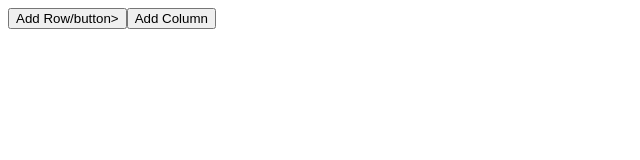
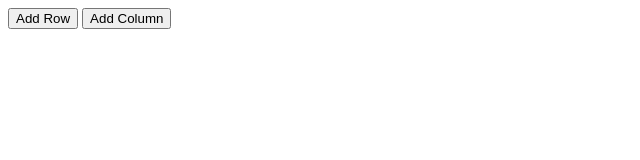
Before and after one commit to abidh0601/GridProject, a plain HTML site: page grid.html in a window 1280 px wide. Shown: the whole page, without its empty margins (0-640 px from the left). Drawn offline with Linux system fonts and the light colour scheme.

Commit message:
small button fix

```diff
--- a/grid.html
+++ b/grid.html
@@ -7,7 +7,7 @@
 </head>
 <body>
     <div id = "nav-bar">
-        <button>Add Row/button>
+        <button>Add Row</button>
         <button>Add Column</button>
     </div>
 
```
